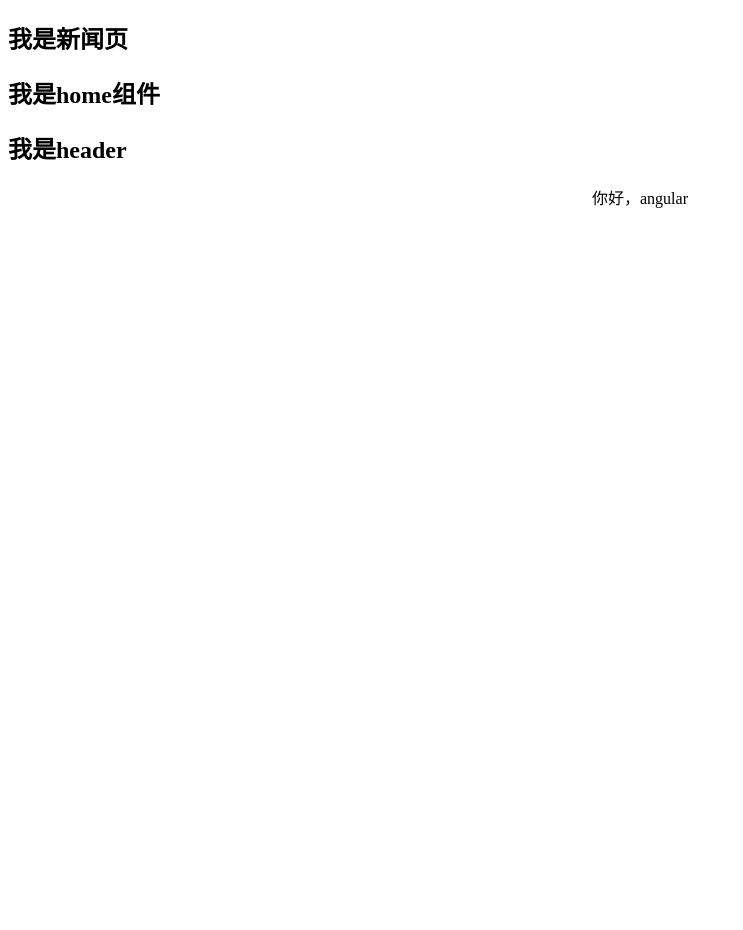
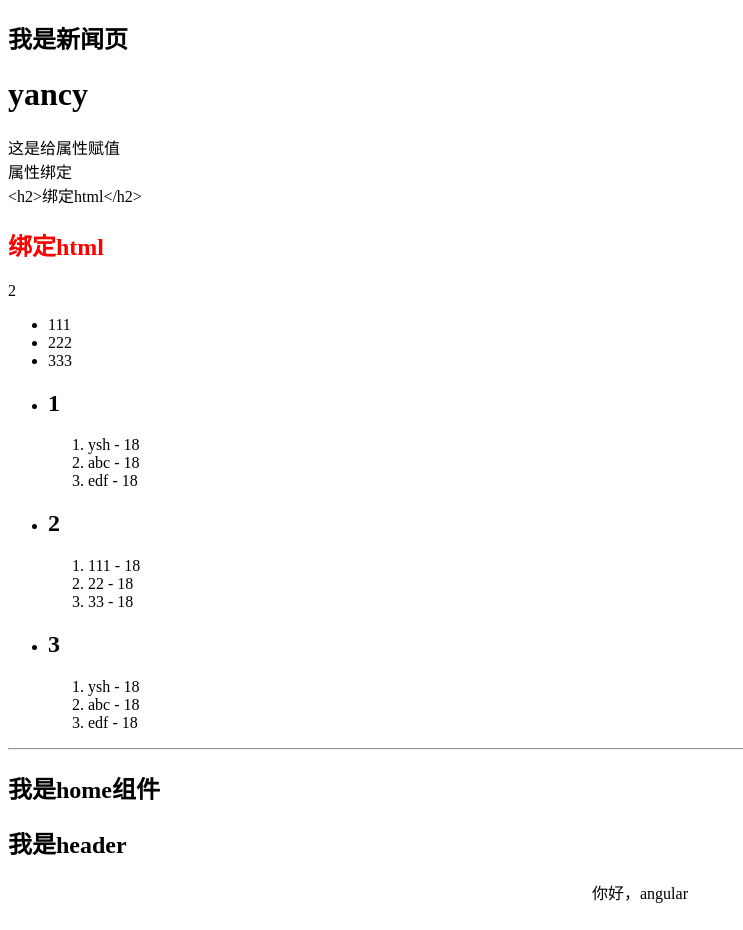
Before and after one commit to yhyancy/Angularbili20200321, an Angular app: page / in a window 1280 px wide. Shown: the whole page, without its empty margins (0-743 px from the left). Before the commit the page ends 800 px from the top, so only its background shows below. Built offline with nearby package versions, Linux system fonts and the light colour scheme.

Commit message:
属性绑定与数组循环

```diff
--- a/src/app/app.component.html
+++ b/src/app/app.component.html
@@ -5,3 +5,4 @@
 <app-home></app-home>
 <app-header></app-header>
 <div style="text-align: center;"> 你好，angular</div>
+<br />
--- a/src/app/components/news/news.component.html
+++ b/src/app/components/news/news.component.html
@@ -1 +1,31 @@
 <h2>{{ title }}</h2>
+<!-- 数据绑定 -->
+<h1>{{ userinfo.username}}</h1>
+{{ message }}
+<!-- 属性绑定 动态数据 -->
+<div [title]='attr'>属性绑定</div>
+<!-- 绑定html -->
+<div>{{ hml }}</div>
+<span [innerHtml]='hml' class="red"> </span>
+<!-- //数据运算 -->
+{{ 1 + 1 }}
+<!-- 循环数组 -->
+<ul>
+    <li *ngFor='let item of arr'>
+        {{ item }}
+    </li>
+</ul>
+
+<!-- ------------------------------------>
+
+<ul>
+    <li *ngFor='let item of userlist'>
+        <h2> {{ item.id }}</h2>
+        <ol>
+            <li *ngFor='let i of item.list'>
+                {{i.name}} - {{ i.age }}
+            </li>
+        </ol>
+    </li>
+</ul>
+<hr />
--- a/src/app/components/news/news.component.scss
+++ b/src/app/components/news/news.component.scss
@@ -0,0 +1,3 @@
+.red{
+    color: red
+}
--- a/src/app/components/news/news.component.ts
+++ b/src/app/components/news/news.component.ts
@@ -7,7 +7,42 @@ import { Component, OnInit } from '@angular/core';
 })
 export class NewsComponent implements OnInit {
   title = '我是新闻页'
-  constructor() { }
+  public userinfo: any = {
+    username: 'yancy',
+    age: 18
+  }
+  public message: any;
+  // 绑定属性
+  public attr: any = "我是绑定的属性"
+  // 绑定html
+  public hml: any = "<h2>绑定html</h2>"
+  // 定义数组
+  public arr = ['111', '222', '333']
+  public list: any[] = ['111', '222', '333']
+  public userlist: Array<any> = [
+    {
+      id: 1, list: [
+        { name: 'ysh', age: 18, gender: 0 },
+        { name: 'abc', age: 18, gender: 0 },
+        { name: 'edf', age: 18, gender: 0 }]
+    },
+    {
+      id: 2, list: [
+        { name: '111', age: 18, gender: 0 },
+        { name: '22', age: 18, gender: 0 },
+        { name: '33', age: 18, gender: 0 }]
+    },
+    {
+      id: 3, list: [
+        { name: 'ysh', age: 18, gender: 1 },
+        { name: 'abc', age: 18, gender: 0 },
+        { name: 'edf', age: 18, gender: 0 }]
+    }]
+
+  constructor() {
+    // 属性赋值
+    this.message = '这是给属性赋值'
+  }
 
   ngOnInit() {
   }
```
